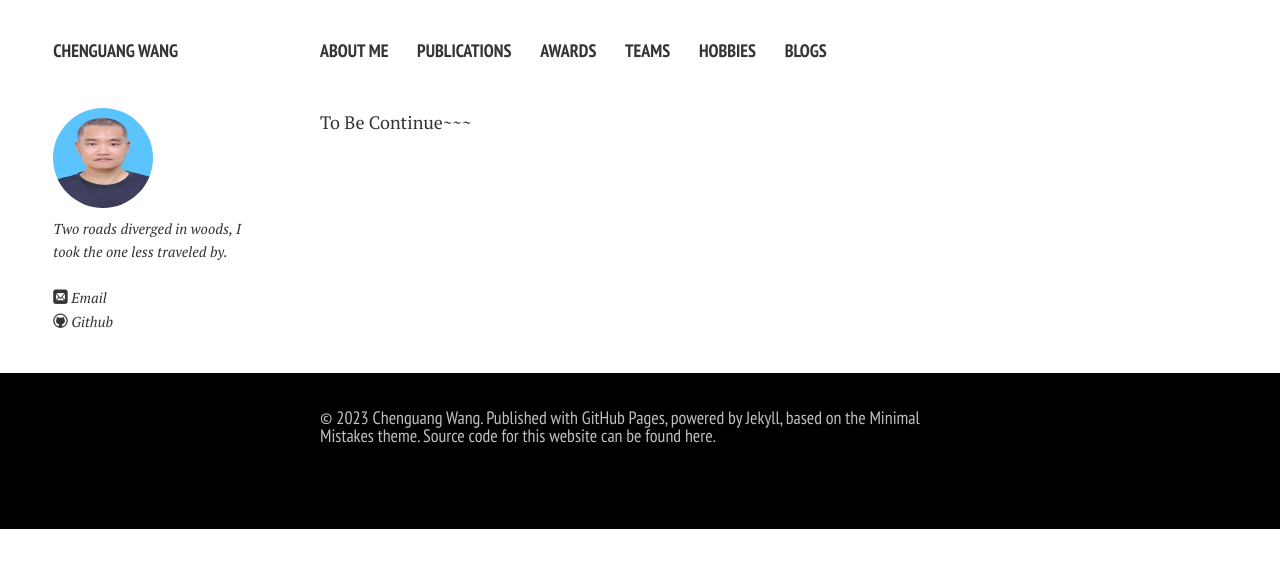
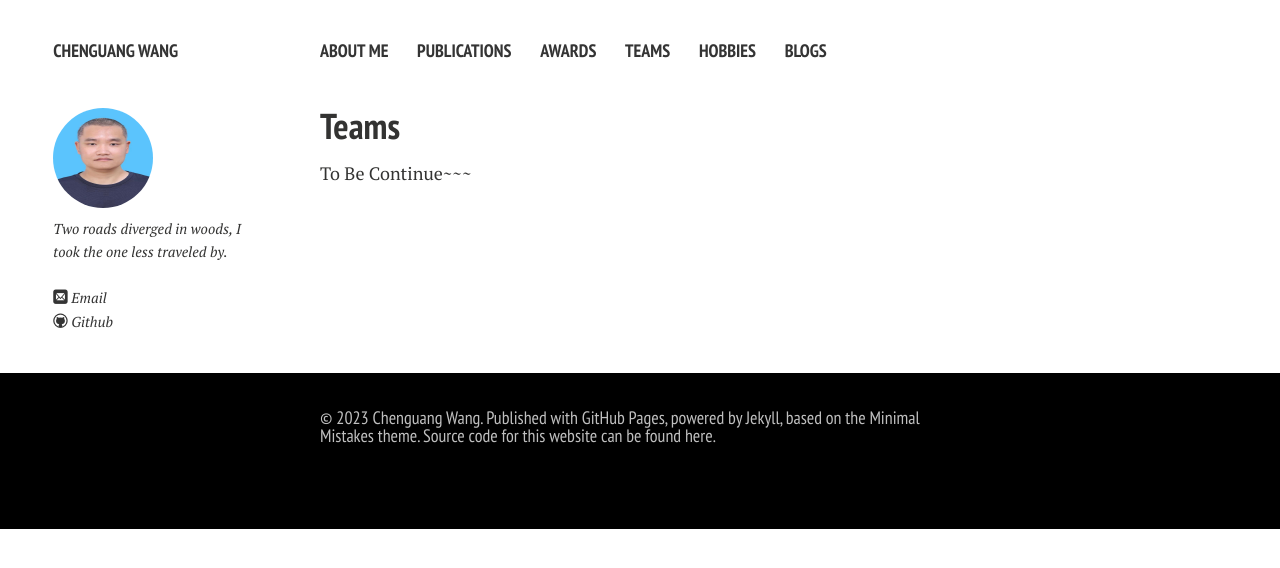
Before and after one commit to milan011/milan011.github.io, a Jekyll site: the page built from teams.md, in a window 1280 px wide. Shown: the top 568 px of the page. Built offline with Jekyll 4.4.1, drawn with Linux system fonts in a browser that asks for light colours; nearby versions of some CDN libraries; our own code applies the rules of GitHub Pages for plain Markdown files; comment, search, counter and statistics services are not loaded; a style sheet for code colours, icons or effects is not loaded.

Commit message:
use site template

```diff
--- a/teams.md
+++ b/teams.md
@@ -1 +1,3 @@
+## Teams
+
 To Be Continue~~~
```
